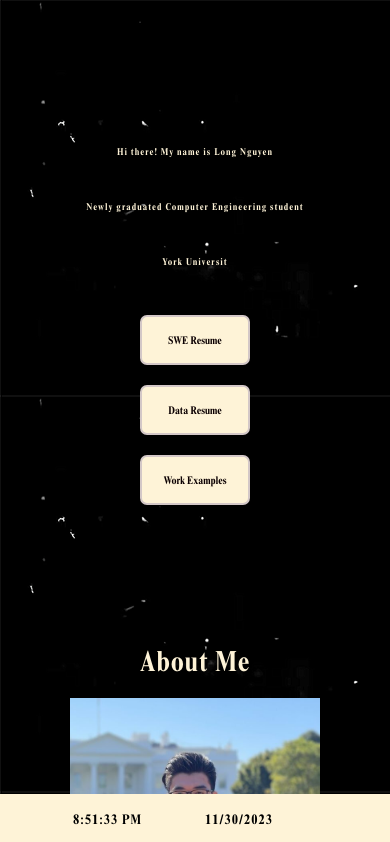
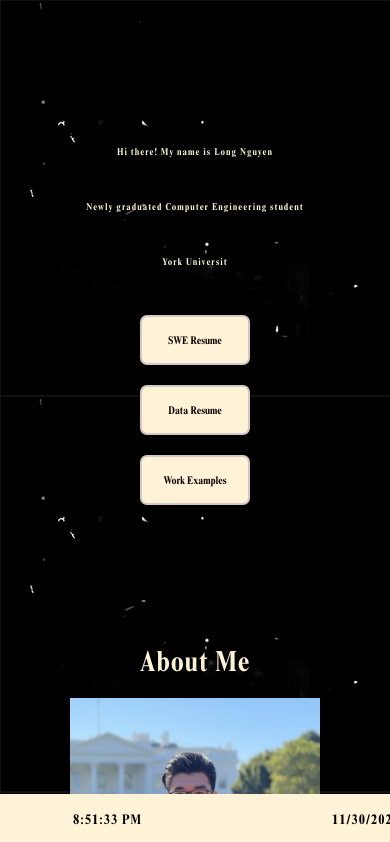
Before and after one commit to tenlalong/portfolio-website, a React (Create React App) app: page / in a window 390 px wide. Shown: the top 842 px of the page. Built offline with nearby package versions, Linux system fonts and the light colour scheme.

Commit message:
Bottom bar changes

```diff
--- a/src/pages/components/body/Body.css
+++ b/src/pages/components/body/Body.css
@@ -1,3 +1,9 @@
+@media (max-width:768px){
+    .current-date{
+    text-align:right !important;
+    }
+    }
+
 .body {
     min-height: 100vh;
     margin-bottom: 150px;
```
